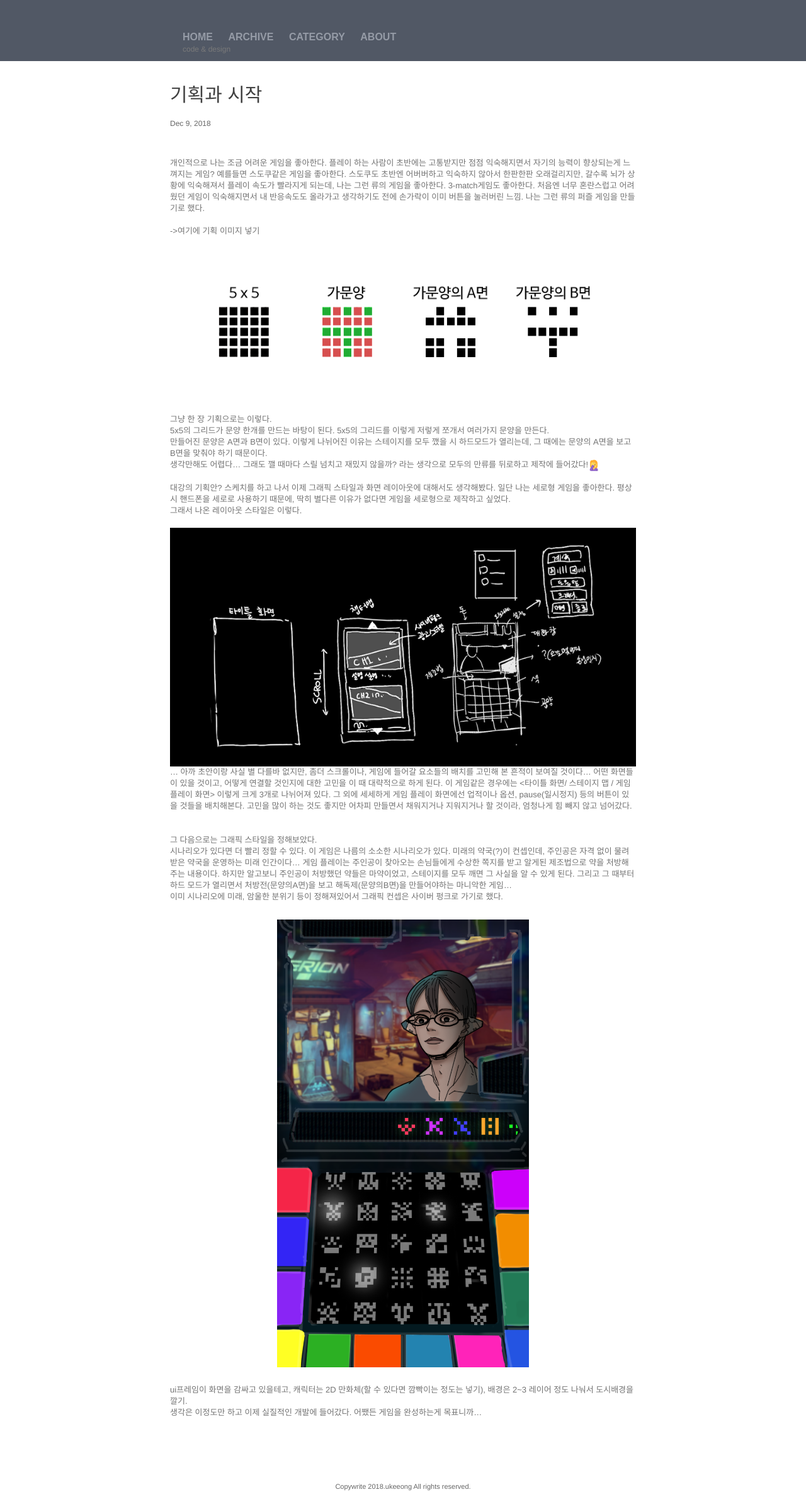
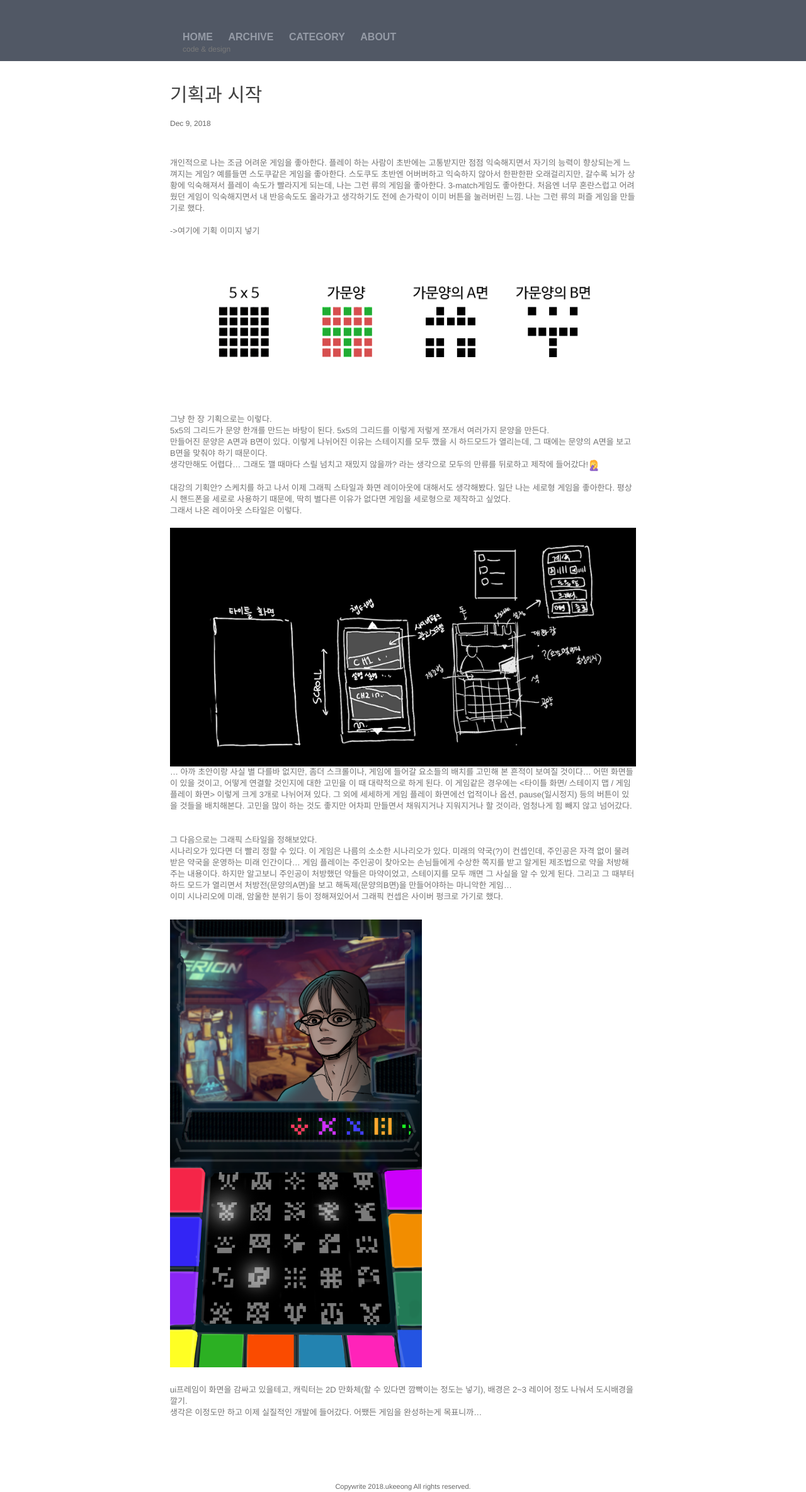
Before and after one commit to ukeeong/ukeeong.github.io, a Jekyll site: the page built from _posts/2018-12-09-기획과시작.markdown, in a window 1280 px wide. Shown: the whole page at 63% size. Built offline with Jekyll 4.4.1, drawn with Linux system fonts in a browser that asks for light colours; comment, search, counter and statistics services are not loaded.

Commit message:
Update 2018-12-09-기획과시작.markdown

```diff
--- a/_posts/2018-12-09-기획과시작.markdown
+++ b/_posts/2018-12-09-기획과시작.markdown
@@ -33,7 +33,7 @@ categories: DrugStore
 시나리오가 있다면 더 빨리 정할 수 있다. 이 게임은 나름의 소소한 시나리오가 있다. 미래의 약국(?)이 컨셉인데, 주인공은 자격 없이 물려 받은 약국을 운영하는 미래 인간이다... 게임 플레이는 주인공이 찾아오는 손님들에게 수상한 쪽지를 받고 알게된 제조법으로 약을 처방해주는 내용이다. 하지만 알고보니 주인공이 처방했던 약들은 마약이었고, 스테이지를 모두 깨면 그 사실을 알 수 있게 된다. 그리고 그 때부터 하드 모드가 열리면서 처방전(문양의A면)을 보고 해독제(문양의B면)을 만들어야하는 마니악한 게임... <br>
 이미 시나리오에 미래, 암울한 분위기 등이 정해져있어서 그래픽 컨셉은 사이버 펑크로 가기로 했다.<br>
 <br>
-<p style="text-align:center;"><img width="400px" src="/images/post_attach/project000/레이아웃 스타일.png"></P>
+<p style="=img-align:center;"><img width="400px" src="/images/post_attach/project000/레이아웃 스타일.png"></P>
 <br>
 ui프레임이 화면을 감싸고 있을테고, 캐릭터는 2D 만화체(할 수 있다면 깜빡이는 정도는 넣기), 배경은 2~3 레이어 정도 나눠서 도시배경을 깔기.<br>
 생각은 이정도만 하고 이제 실질적인 개발에 들어갔다. 어쨌든 게임을 완성하는게 목표니까...<br>
```
